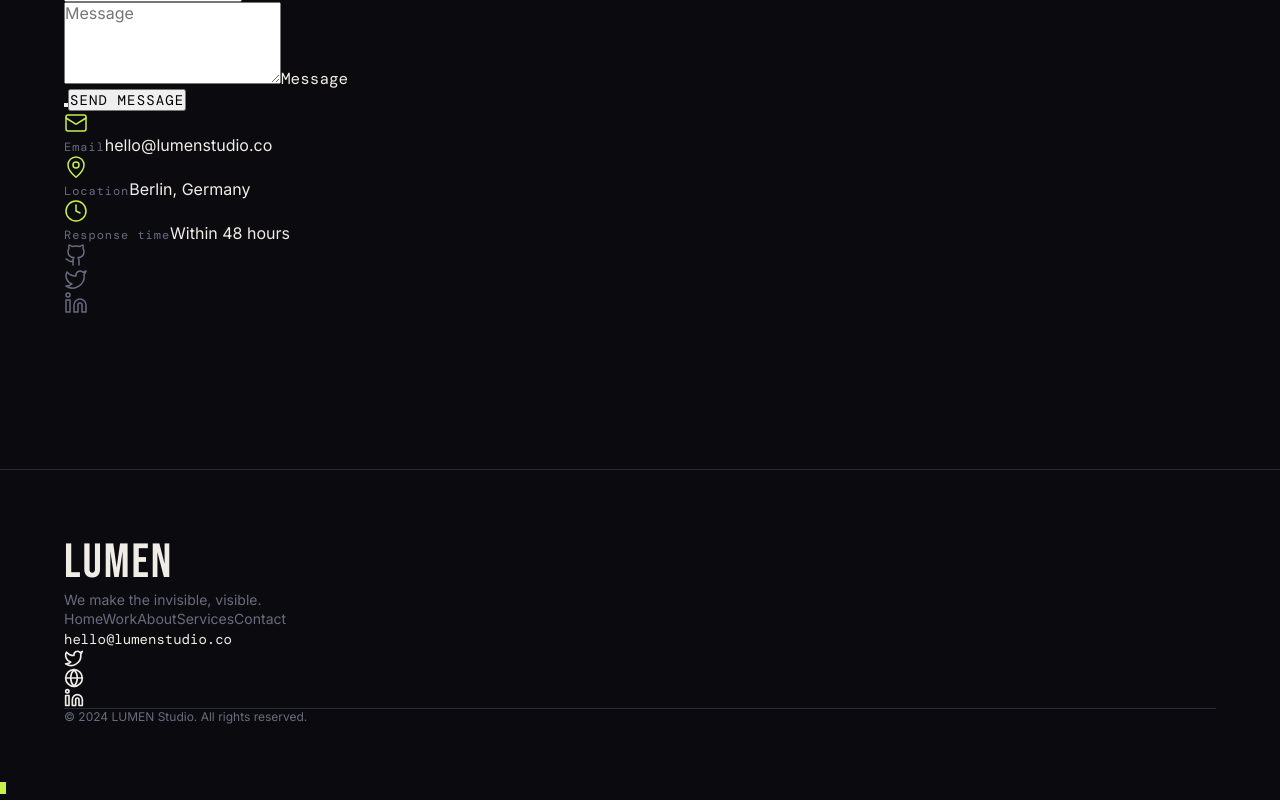
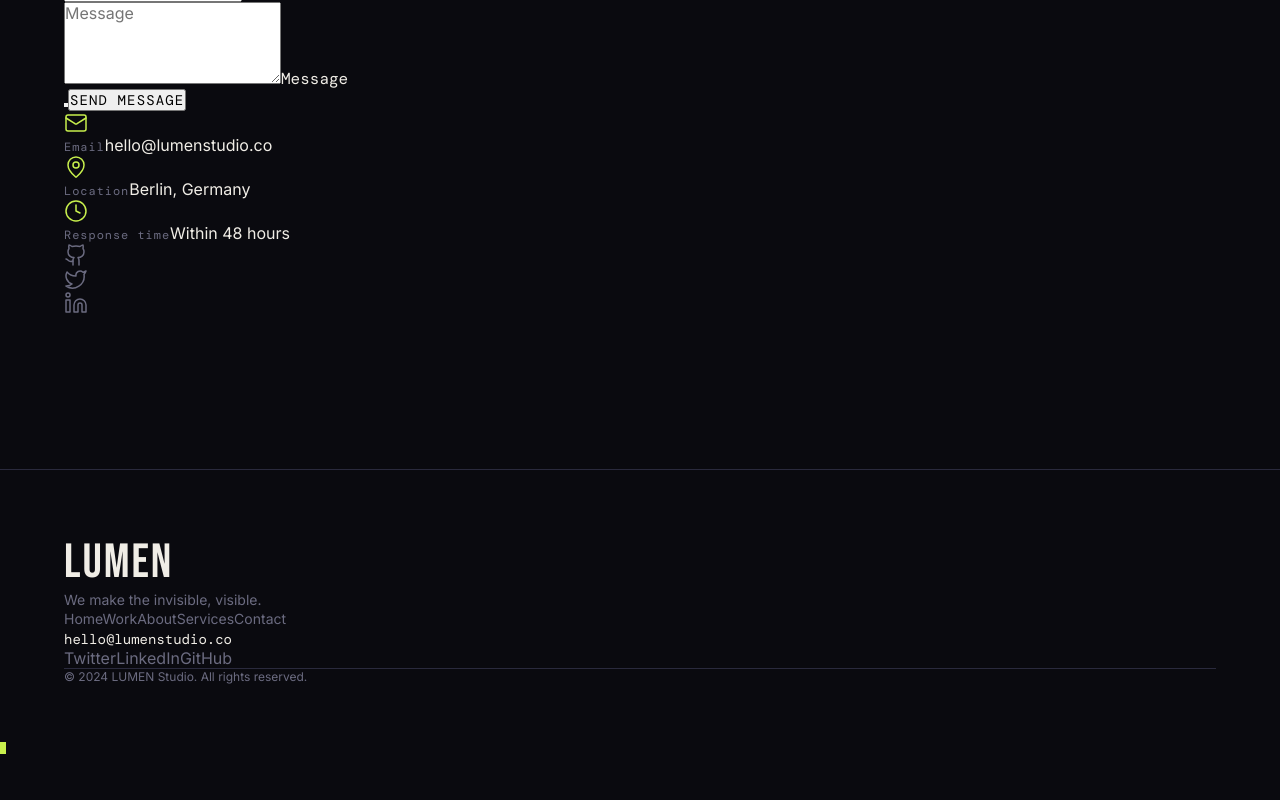
Before and after one commit to HarshJasani9/LUMEN-Studio, a React (Vite) app: page /contact in a window 1280 px wide. Shown: the part 425-1225 px from the top of the page. After the commit the page ends 1185 px from the top, so only its background shows below. Built offline with nearby package versions, Linux system fonts and the light colour scheme; a web font is replaced by a local one.

Commit message:
fix(footer): replace social icons with plain text links to prevent lucide-react export crashes

```diff
--- a/src/components/sections/Footer.jsx
+++ b/src/components/sections/Footer.jsx
@@ -1,6 +1,6 @@
 import React from 'react';
 import { Link } from 'react-router-dom';
-import { Twitter, Linkedin, Github, Globe, Mail } from 'lucide-react';
+import { Mail, MapPin, Clock, ExternalLink } from 'lucide-react';
 
 export default function Footer() {
   return (
@@ -72,24 +72,9 @@ export default function Footer() {
           </a>
 
           <div className="flex gap-4">
-            <a href="#" aria-label="Twitter" className="transition-colors duration-200"
-               style={{ color: 'var(--color-parchment)' }}
-               onMouseEnter={(e) => (e.currentTarget.style.color = 'var(--color-citrus)')}
-               onMouseLeave={(e) => (e.currentTarget.style.color = 'var(--color-parchment)')}>
-              <Twitter size={20} />
-            </a>
-            <a href="#" aria-label="Website" className="transition-colors duration-200"
-               style={{ color: 'var(--color-parchment)' }}
-               onMouseEnter={(e) => (e.currentTarget.style.color = 'var(--color-citrus)')}
-               onMouseLeave={(e) => (e.currentTarget.style.color = 'var(--color-parchment)')}>
-              <Globe size={20} />
-            </a>
-            <a href="#" aria-label="LinkedIn" className="transition-colors duration-200"
-               style={{ color: 'var(--color-parchment)' }}
-               onMouseEnter={(e) => (e.currentTarget.style.color = 'var(--color-citrus)')}
-               onMouseLeave={(e) => (e.currentTarget.style.color = 'var(--color-parchment)')}>
-              <Linkedin size={20} />
-            </a>
+            <a href="https://twitter.com" style={{ color: 'var(--color-muted)' }}>Twitter</a>
+            <a href="https://linkedin.com" style={{ color: 'var(--color-muted)' }}>LinkedIn</a>
+            <a href="https://github.com" style={{ color: 'var(--color-muted)' }}>GitHub</a>
           </div>
         </div>
       </div>
```
